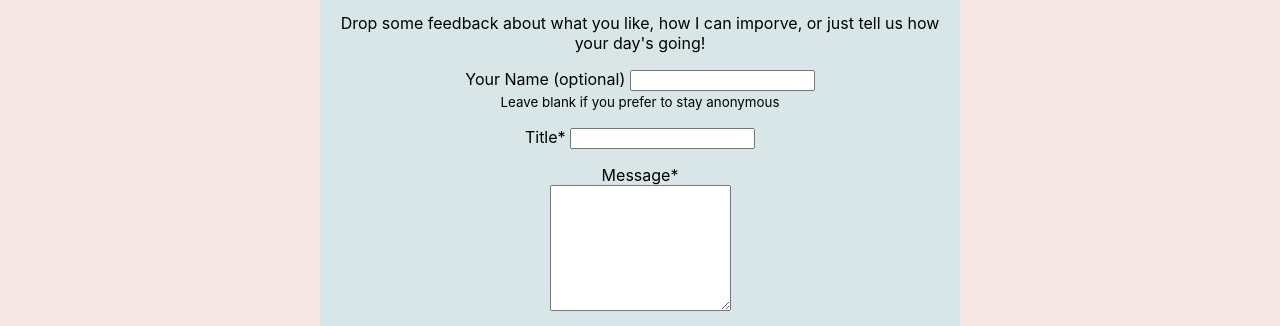
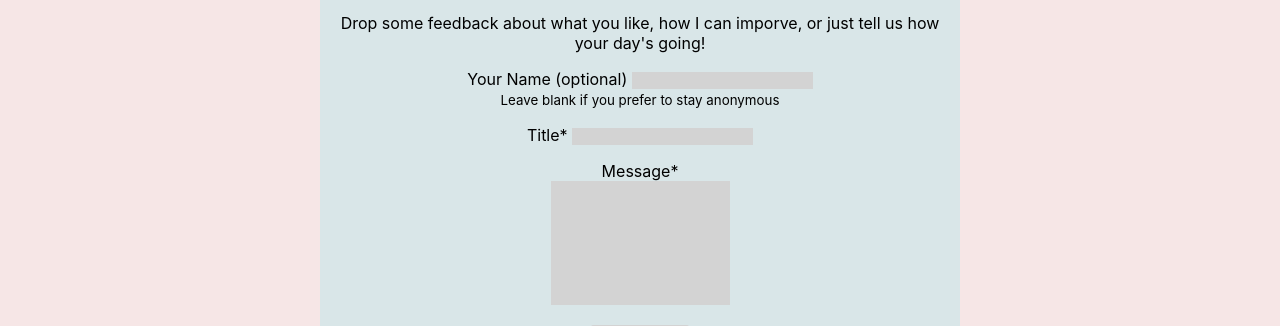
Before and after one commit to shaul613/finance-app, a React (Create React App) app in the folder client/: page /feedback in a window 1280 px wide. Shown: the part 602-928 px from the top of the page. Built offline with nearby package versions, Linux system fonts and the light colour scheme; no server answers; the HTML template or start-up script is replaced by a standard one.

Commit message:
changed button style

```diff
--- a/client/src/App.css
+++ b/client/src/App.css
@@ -171,3 +171,36 @@ body{
    margin-left: 3px;
    margin-right: 3px;
  }
+
+.msg_input{
+  outline: none;
+  border:none;
+  background-color: lightgrey;
+  resize: none;
+}
+
+.msg_input:focus{
+  outline: none;
+  /* border-bottom: solid black 1px; */
+}
+
+.msg_input:hover{
+  background: white;
+}
+
+#add_msg_button{
+  border-radius: 5px;
+  padding-top:5px;
+  padding-bottom: 5px;
+  padding-left: 30px;
+  padding-right: 30px;
+  border:none;
+  outline:none;
+  background-color: lightgrey;
+}
+
+#add_msg_button:hover{
+  background-color: white;
+  box-shadow: 10px;
+  cursor: pointer;
+}
--- a/client/src/components/Comments.js
+++ b/client/src/components/Comments.js
@@ -3,6 +3,12 @@ import {
   useState,
   useEffect
 } from 'react';
+import {
+  FormControl,
+  Box,
+  Button,
+  TextField,
+} from '@mui/material';
 
 const Comments = (props) => {
 
@@ -51,20 +57,21 @@ const Comments = (props) => {
         <h4>Add A Comment</h4>
         <p>Drop some feedback about what you like, how I can imporve, or just tell us how your day's going!</p>
         <form id='comment_form' action='/backend/products/add_msg' method='post'>
+
           <p>
-            <label>Your Name (optional) </label><input name='name' />
+            <label>Your Name (optional) </label><input name='name' className='msg_input'/>
             <br />
             <small>Leave blank if you prefer to stay anonymous</small>
           </p>
           <p>
-            <label>Title* </label><input name='title' required/>
+            <label>Title* </label><input name='title' className='msg_input' required/>
           </p>
           <p>
             <label>Message*</label>
             <br />
-            <textarea name='msgbody' rows='8' columns='100' maxLength='5000' required></textarea>
+            <textarea name='msgbody' className='msg_input' rows='8' columns='100' maxLength='5000' required></textarea>
           </p>
-          <button type='submit'>Submit</button>
+          <button id='add_msg_button' variant='contained' type='submit'>Submit</button>
         </form>
       </div>
     </div>
--- a/client/src/components/CreditCards.js
+++ b/client/src/components/CreditCards.js
@@ -39,7 +39,7 @@ const CreditCards = (props) => {
                   <p className="cc_score">Credit score needed (reccomended): {item.cc_score}</p>
                 </div>
               </div>
-              <p className="product_ref cc_ref"><Button href={item.product_ref_link} target="_blank">Sign Up</Button></p>
+              <p className="product_ref cc_ref"><Button variant='contained' href={item.product_ref_link} target="_blank">Sign Up</Button></p>
             </div>
           )
         })
```
